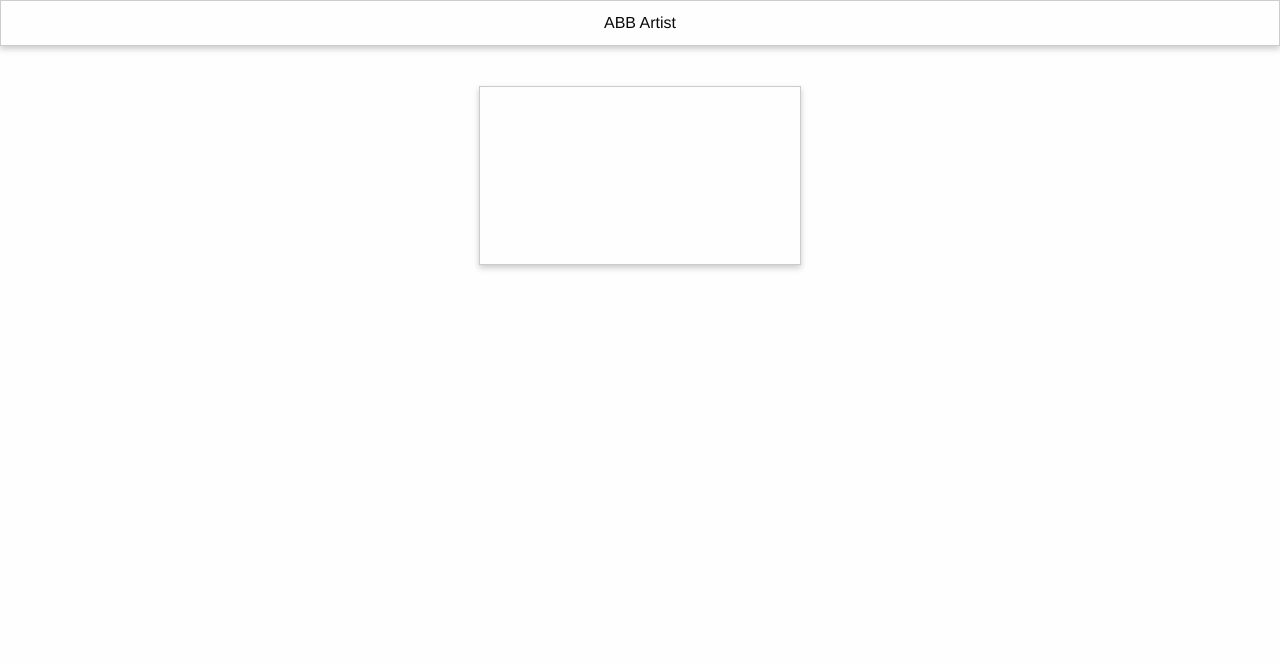
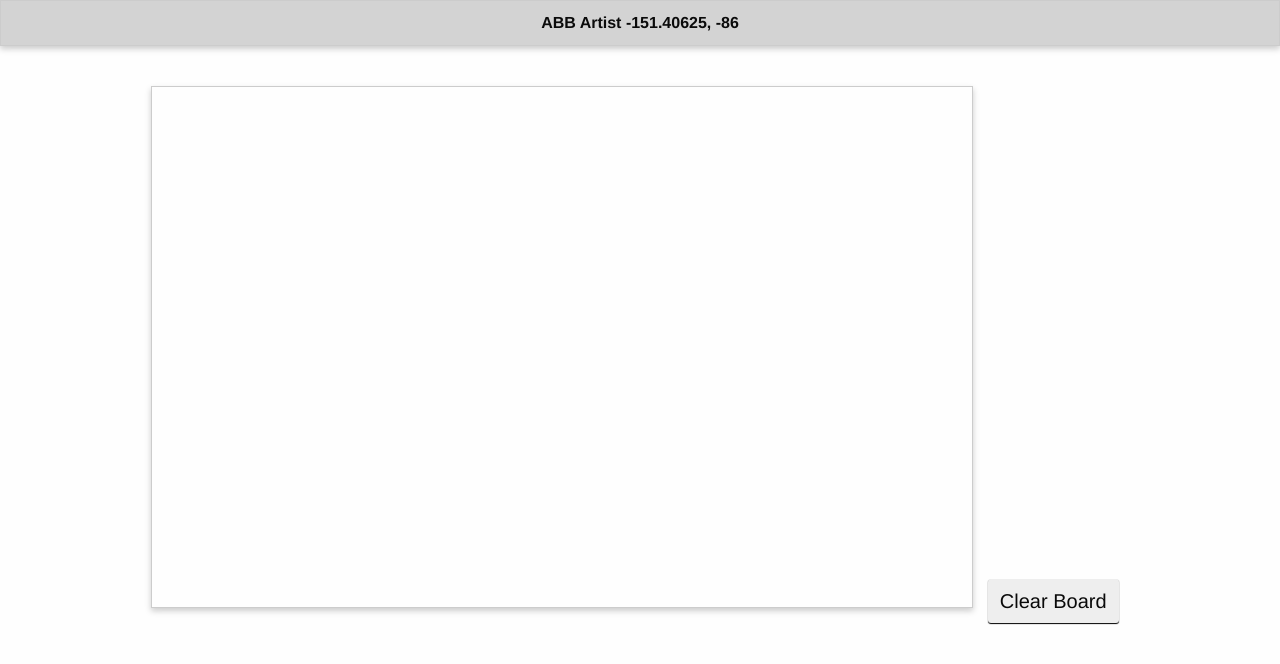
Before and after one commit to gustavoiha/ABBArtist, a plain HTML site: page index.html in a window 1280 px wide. Drawn offline with nearby package versions, Linux system fonts and the light colour scheme.

Commit message:
Added Clear Board option

```diff
--- a/css/app.css
+++ b/css/app.css
@@ -12,6 +12,8 @@
     padding: 10px;
     border: 1px solid #ccc;
     box-shadow: 0px 3px 6px #ccc;
+    background-color: lightgrey;
+    font-weight: bold;
 }
 
 button {
--- a/index.html
+++ b/index.html
@@ -1,7 +1,7 @@
 <!DOCTYPE html>
 <html>
 <head>
-    <title>Monster Slayer</title>
+    <title>ABB Artist</title>
     <script src="https://npmcdn.com/vue/dist/vue.js"></script>
     <link rel="stylesheet" href="css/foundation.min.css">
     <link rel="stylesheet" href="css/app.css">
@@ -10,12 +10,21 @@
 <div id="app" style="text-align: center;">
 
   <div class="regular">
-    ABB Artist
+    ABB Artist {{ position.x - drawingboard.posX}}, {{ position.y - drawingboard.posY}}
   </div>
 
-  <section class="drawingboard">
-    <canvas id="canvas" width="drawingboard.width" height="drawingboard.height"></canvas>
-  </section>
+  <canvas
+    class="drawingboard"
+    id="canvas"
+    :width="drawingboard.width"
+    :height="drawingboard.height"
+    @mousedown="startDrawing"
+    @mouseup="stopDrawing"
+    @mouseleave="stopDrawing"
+    @mousemove="updateCoordinates"
+  ></canvas>
+
+  <button @click="clearBoard">Clear Board</button>
 
 </div>
 <script src="scripts/app.js"></script>
--- a/scripts/app.js
+++ b/scripts/app.js
@@ -1,9 +1,70 @@
-new Vue({
+
+// VueJS Instance
+var vm = new Vue({
   el: '#app',
   data: {
     drawingboard: {
-      width: 1200,
-      height: 800
+      width: 800,
+      height: 500,
+      posX: 0,
+      poxY: 0
+    },
+    position: {
+      x: 0,
+      y: 0
+    },
+    counter: 0,
+    drawInterval: 50
+  },
+  methods: {
+
+    // Starts <drawTimer>, which draws a line according to the mouse position every <this.drawInterval> miliseconds
+    startDrawing: function(){
+
+      var vm = this;
+
+      // Begins a new path in canvas. This allows user to create any number of paths by clicking and releasing mouse buttons
+      drawingBoard.beginPath();
+      drawingBoard.moveTo(this.position.x - this.drawingboard.posX, this.position.y - this.drawingboard.posY);
+      //drawingBoard.moveTo(0,0);
+      drawTimer = setInterval(function(){
+
+        // Draws line that ends in mouse position
+        drawingBoard.lineTo(vm.position.x - vm.drawingboard.posX, vm.position.y - vm.drawingboard.posY);
+        drawingBoard.stroke();
+
+        // Stores mouse position in .txt file every <this.drawInterval> miliseconds
+
+      }, this.drawInterval);
+    },
+
+    // Called to stop <drawTimer> from executing
+    stopDrawing: function(){
+      clearInterval(drawTimer);
+    },
+
+    clearBoard: function(){
+      drawingBoard.clearRect(0, 0, canvas.width, canvas.height);
+    },
+
+    // Updates mouse position coordinates
+    updateCoordinates: function(event){
+      this.position.x = event.clientX;
+      this.position.y = event.clientY;
     }
+  },
+  mounted: function(){
+
+    // Canvas rectangle properties
+    var drawingBoardRect = document.getElementById("canvas").getBoundingClientRect();
+
+    this.drawingboard.posX = drawingBoardRect.left;
+    this.drawingboard.posY = drawingBoardRect.top;
   }
 });
+
+// Timer object
+var drawTimer = null;
+
+// Canvas drawing object
+var drawingBoard = document.getElementById("canvas").getContext("2d");
```
